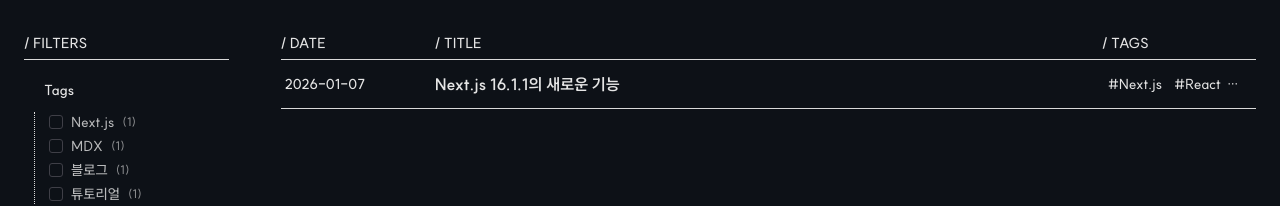
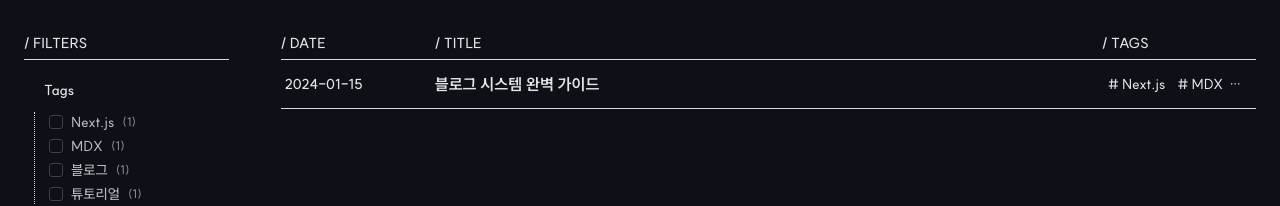
Before and after one commit to chan-byeong/blog, a Next.js app in the folder apps/blog/: page / in a window 1280 px wide. Shown: the part 247-453 px from the top of the page. Built offline with nearby package versions, Linux system fonts and the light colour scheme; a web font is replaced by a local one.

Commit message:
feat: post section에 post state 연결

```diff
--- a/apps/blog/src/components/posts-section/post-list-item.tsx
+++ b/apps/blog/src/components/posts-section/post-list-item.tsx
@@ -1,34 +1,31 @@
 'use client';
 
 import Link from 'next/link';
+import { Post } from '@/types/post';
 
-// interface PostListItemProps {
-//   // post: Post;
-// }
+interface PostListItemProps {
+  post: Post;
+}
 
 import { Tag } from '../ui/tag';
 
-export const PostListItem = () => {
+export const PostListItem = ({ post }: PostListItemProps) => {
   return (
     <li className='grid grid-cols-subgrid col-span-full items-center border-b-[0.5px] border-border'>
       <Link
-        href='/posts/1'
+        href={`/posts/${post.slug}`}
         className='grid grid-cols-subgrid col-span-full items-center py-2.5 px-1 self-start hover:bg-accent'
       >
-        {/* 날짜 */}
-
         <span className='col-start-1 col-span-3 text-sm font-semibold text-primary'>
-          2026-01-07
+          {post.date}
         </span>
-        {/* 제목 */}
         <span className='col-start-4 col-span-13 text-md font-bold text-primary'>
-          Next.js 16.1.1의 새로운 기능
+          {post.title}
         </span>
-        {/* 태그 */}
         <span className='col-start-17 col-span-3 text-sm font-semibold text-primary truncate'>
-          <Tag label='#Next.js' />
-          <Tag label='#React' />
-          <Tag label='#TypeScript' />
+          {post.tags?.map((tag) => (
+            <Tag key={tag} label={`# ${tag}`} />
+          ))}
         </span>
       </Link>
     </li>
--- a/apps/blog/src/components/posts-section/post-list.tsx
+++ b/apps/blog/src/components/posts-section/post-list.tsx
@@ -1,10 +1,15 @@
+'use client';
+import { usePostStore } from '@/providers/post-provider';
 import { PostListItem } from './post-list-item';
+import { useShallow } from 'zustand/react/shallow';
 
 export const PostList = () => {
-  // store get posts
+  const posts = usePostStore(useShallow((store) => store.getFilteredPosts()));
   return (
     <ul className='grid grid-cols-subgrid col-span-full'>
-      <PostListItem />
+      {posts.map((post) => (
+        <PostListItem key={post.slug} post={post} />
+      ))}
     </ul>
   );
 };
```
